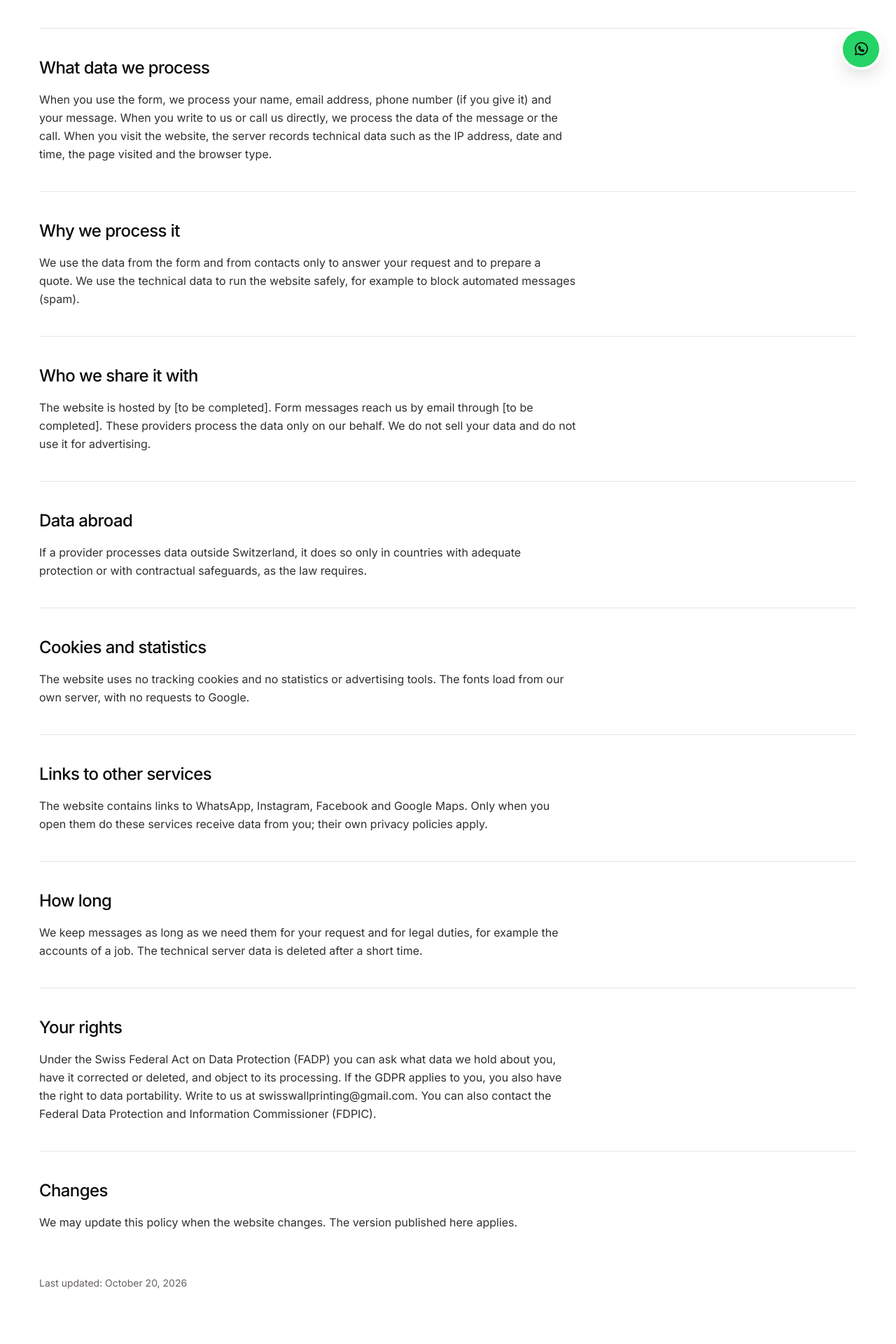
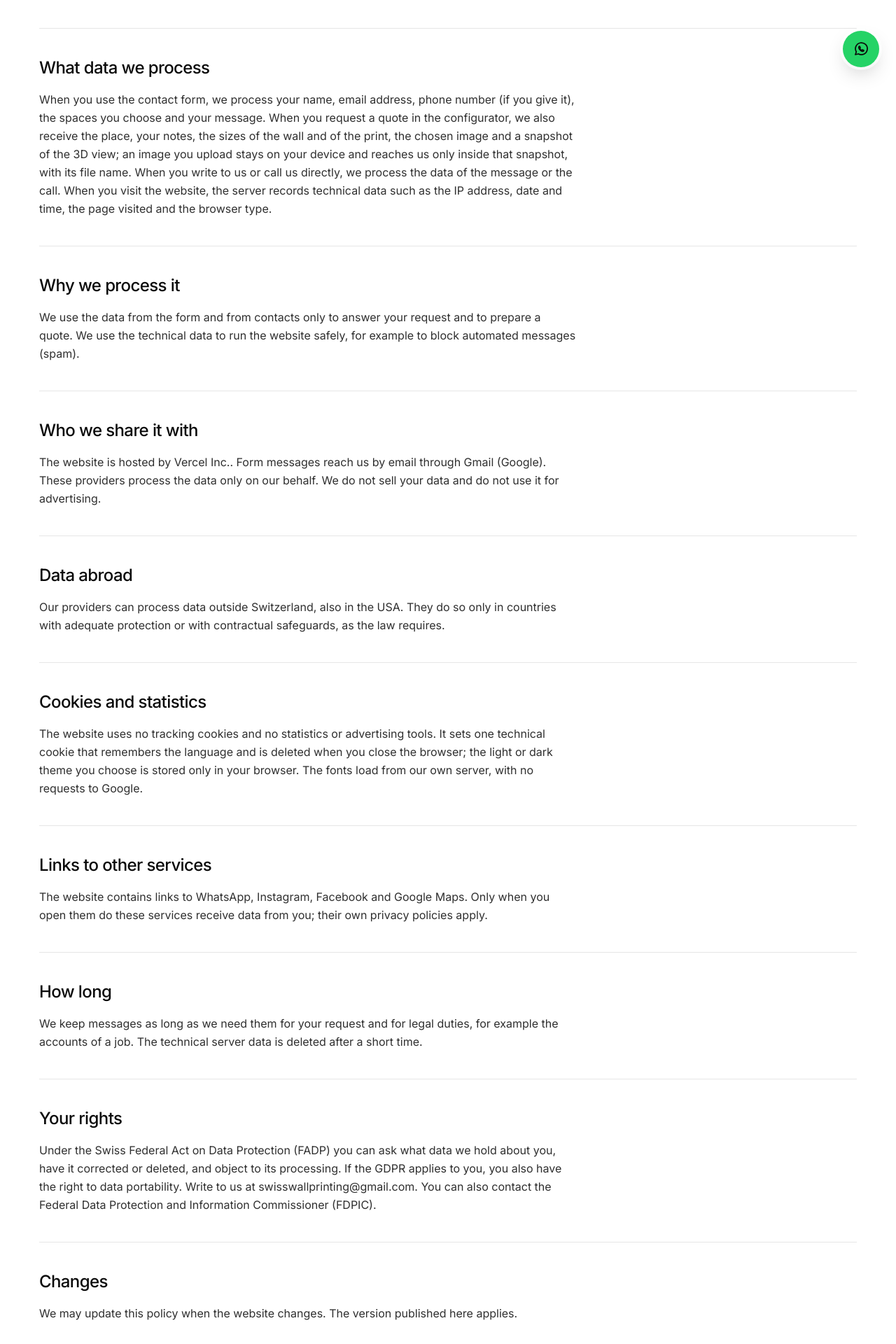
Before and after one commit to Ibro02/swiss-wallprinting, a Next.js app: page /en/privacy in a window 1280 px wide. Shown: the part 680-2600 px from the top of the page at 70% size. Built offline with nearby package versions, Linux system fonts and the light colour scheme.

Commit message:
Remove temp data and fix transations at message form

```diff
--- a/messages/de.json
+++ b/messages/de.json
@@ -478,7 +478,7 @@
     },
     "data": {
       "title": "Welche Daten wir bearbeiten",
-      "text": "Wenn Sie das Formular nutzen, bearbeiten wir Name, E-Mail-Adresse, Telefonnummer (falls angegeben) und Ihre Nachricht. Wenn Sie uns direkt schreiben oder anrufen, bearbeiten wir die Daten der Nachricht oder des Anrufs. Beim Besuch der Website speichert der Server technische Daten wie IP-Adresse, Datum und Uhrzeit, besuchte Seite und Browsertyp."
+      "text": "Wenn Sie das Kontaktformular nutzen, bearbeiten wir Name, E-Mail-Adresse, Telefonnummer (falls angegeben), die gewählten Räume und Ihre Nachricht. Wenn Sie im Konfigurator eine Offerte anfragen, erhalten wir zusätzlich den Ort, Ihre Notizen, die Masse der Wand und des Drucks, das gewählte Bild und eine Momentaufnahme der 3D-Ansicht; ein Bild, das Sie hochladen, bleibt auf Ihrem Gerät und erreicht uns nur in dieser Momentaufnahme, mit seinem Dateinamen. Wenn Sie uns direkt schreiben oder anrufen, bearbeiten wir die Daten der Nachricht oder des Anrufs. Beim Besuch der Website speichert der Server technische Daten wie IP-Adresse, Datum und Uhrzeit, besuchte Seite und Browsertyp."
     },
     "purpose": {
       "title": "Wozu wir sie bearbeiten",
@@ -490,11 +490,11 @@
     },
     "abroad": {
       "title": "Daten im Ausland",
-      "text": "Bearbeitet ein Anbieter Daten ausserhalb der Schweiz, dann nur in Ländern mit angemessenem Schutz oder mit vertraglichen Garantien, wie es das Gesetz verlangt."
+      "text": "Unsere Anbieter können Daten ausserhalb der Schweiz bearbeiten, auch in den USA. Sie tun dies nur in Ländern mit angemessenem Schutz oder mit vertraglichen Garantien, wie es das Gesetz verlangt."
     },
     "cookies": {
       "title": "Cookies und Statistik",
-      "text": "Die Website verwendet keine Tracking-Cookies, keine Statistik- und keine Werbewerkzeuge. Die Schriften werden von unserem Server geladen, ohne Anfragen an Google."
+      "text": "Die Website verwendet keine Tracking-Cookies, keine Statistik- und keine Werbewerkzeuge. Sie setzt ein einziges technisches Cookie, das sich die Sprache merkt und beim Schliessen des Browsers gelöscht wird; das helle oder dunkle Design, das Sie wählen, bleibt nur in Ihrem Browser gespeichert. Die Schriften werden von unserem Server geladen, ohne Anfragen an Google."
     },
     "links": {
       "title": "Links zu anderen Diensten",
--- a/messages/en.json
+++ b/messages/en.json
@@ -478,7 +478,7 @@
     },
     "data": {
       "title": "What data we process",
-      "text": "When you use the form, we process your name, email address, phone number (if you give it) and your message. When you write to us or call us directly, we process the data of the message or the call. When you visit the website, the server records technical data such as the IP address, date and time, the page visited and the browser type."
+      "text": "When you use the contact form, we process your name, email address, phone number (if you give it), the spaces you choose and your message. When you request a quote in the configurator, we also receive the place, your notes, the sizes of the wall and of the print, the chosen image and a snapshot of the 3D view; an image you upload stays on your device and reaches us only inside that snapshot, with its file name. When you write to us or call us directly, we process the data of the message or the call. When you visit the website, the server records technical data such as the IP address, date and time, the page visited and the browser type."
     },
     "purpose": {
       "title": "Why we process it",
@@ -490,11 +490,11 @@
     },
     "abroad": {
       "title": "Data abroad",
-      "text": "If a provider processes data outside Switzerland, it does so only in countries with adequate protection or with contractual safeguards, as the law requires."
+      "text": "Our providers can process data outside Switzerland, also in the USA. They do so only in countries with adequate protection or with contractual safeguards, as the law requires."
     },
     "cookies": {
       "title": "Cookies and statistics",
-      "text": "The website uses no tracking cookies and no statistics or advertising tools. The fonts load from our own server, with no requests to Google."
+      "text": "The website uses no tracking cookies and no statistics or advertising tools. It sets one technical cookie that remembers the language and is deleted when you close the browser; the light or dark theme you choose is stored only in your browser. The fonts load from our own server, with no requests to Google."
     },
     "links": {
       "title": "Links to other services",
--- a/messages/it.json
+++ b/messages/it.json
@@ -478,7 +478,7 @@
     },
     "data": {
       "title": "Quali dati trattiamo",
-      "text": "Quando usi il modulo trattiamo nome, indirizzo e-mail, numero di telefono (se lo indichi) e il tuo messaggio. Quando ci scrivi o ci chiami direttamente, trattiamo i dati del messaggio o della chiamata. Quando visiti il sito, il server registra dati tecnici come indirizzo IP, data e ora, pagina visitata e tipo di browser."
+      "text": "Quando usi il modulo di contatto trattiamo nome, indirizzo e-mail, numero di telefono (se lo indichi), gli spazi che scegli e il tuo messaggio. Quando chiedi un preventivo nel configuratore riceviamo anche il luogo, le tue note, le misure della parete e della stampa, l'immagine scelta e un'istantanea della vista 3D; un'immagine che carichi resta sul tuo dispositivo e ci arriva solo dentro l'istantanea, con il nome del file. Quando ci scrivi o ci chiami direttamente, trattiamo i dati del messaggio o della chiamata. Quando visiti il sito, il server registra dati tecnici come indirizzo IP, data e ora, pagina visitata e tipo di browser."
     },
     "purpose": {
       "title": "Perché li trattiamo",
@@ -490,11 +490,11 @@
     },
     "abroad": {
       "title": "Dati all'estero",
-      "text": "Se un fornitore tratta i dati fuori dalla Svizzera, lo fa solo in Paesi con una protezione adeguata o con garanzie contrattuali, come previsto dalla legge."
+      "text": "I nostri fornitori possono trattare dati fuori dalla Svizzera, anche negli Stati Uniti. Lo fanno solo in Paesi con una protezione adeguata o con garanzie contrattuali, come previsto dalla legge."
     },
     "cookies": {
       "title": "Cookie e statistiche",
-      "text": "Il sito non usa cookie di tracciamento né strumenti di statistica o pubblicità. I caratteri tipografici sono caricati dal nostro server, senza richieste a Google."
+      "text": "Il sito non usa cookie di tracciamento né strumenti di statistica o pubblicità. Usa un solo cookie tecnico, che ricorda la lingua e si cancella quando chiudi il browser; il tema chiaro o scuro che scegli resta salvato solo nel tuo browser. I caratteri tipografici sono caricati dal nostro server, senza richieste a Google."
     },
     "links": {
       "title": "Link ad altri servizi",
--- a/src/content/legal.ts
+++ b/src/content/legal.ts
@@ -1,6 +1,10 @@
 // Facts for the imprint and the privacy policy. `null` means the client has not sent it
 // yet (Q10, Q2, Q6): the pages show "to be completed", and the item is `mock: true`, so
 // the production build stops until every field is filled in.
+//
+// The privacy policy names the host and the mail provider (the author, 2026-11-01: Vercel,
+// and Gmail SMTP). When the site moves or the SMTP mailbox changes (SMTP_HOST), change them
+// here too, with `updated`.
 
 import type { LegalInfo } from './schema.ts'
 
@@ -11,7 +15,7 @@ export const legal: LegalInfo = {
   responsible: null,
   street: null,
   uid: null,
-  hosting: null,
-  mailProvider: null,
-  updated: '2026-10-20',
+  hosting: 'Vercel Inc.',
+  mailProvider: 'Gmail (Google)',
+  updated: '2026-11-01',
 }
--- a/src/features/home/Testimonials.tsx
+++ b/src/features/home/Testimonials.tsx
@@ -103,8 +103,6 @@ export async function Testimonials() {
             </div>
           </div>
         </div>
-
-        {hasMock && <p className="mt-6 max-w-xl text-sm text-mute">{t('mockNote')}</p>}
       </Container>
 
       {/* The band runs to the card frame's edges and fades out there. A region that takes
```
Also changed, not shown: messages/bs.json (+4 -4 lines).
